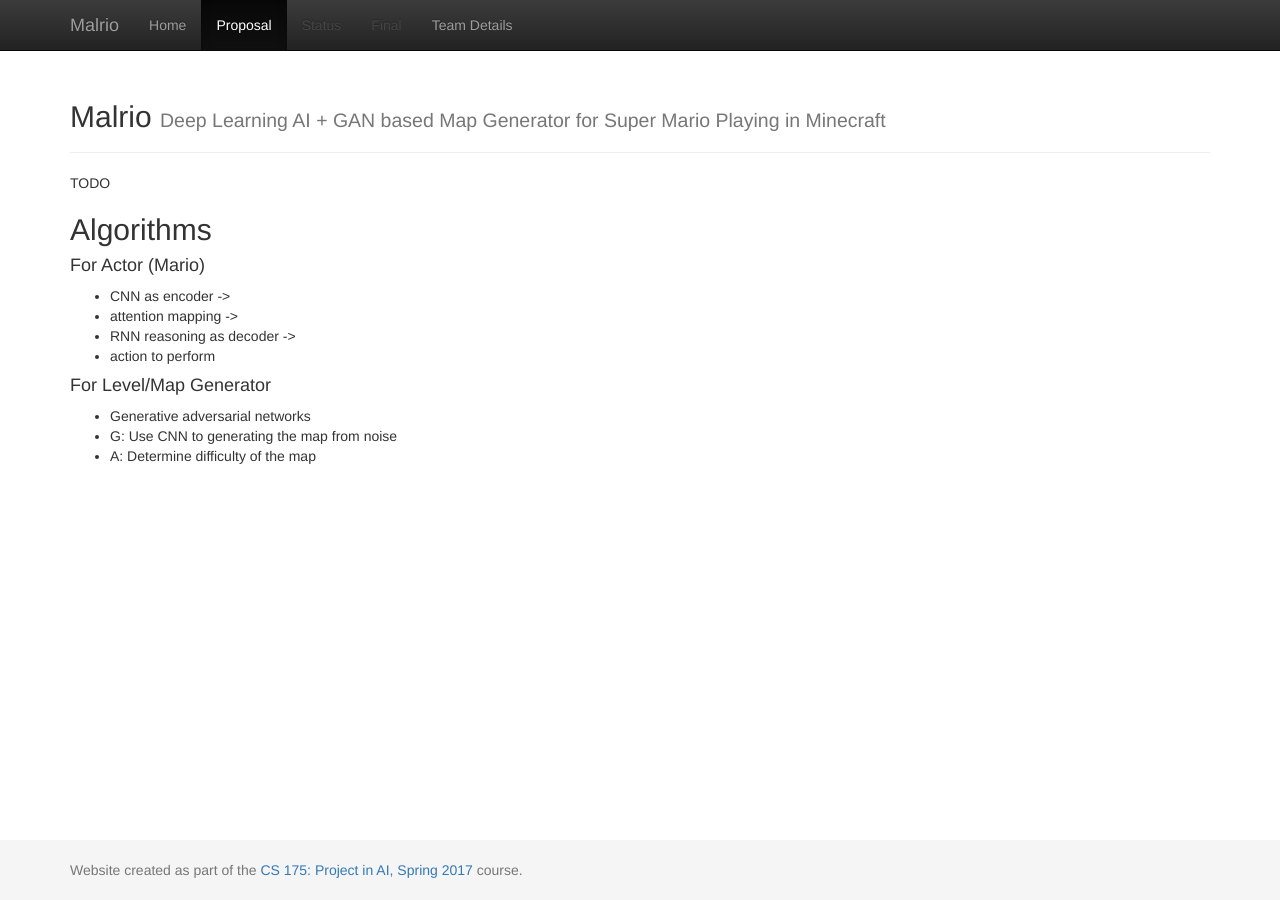
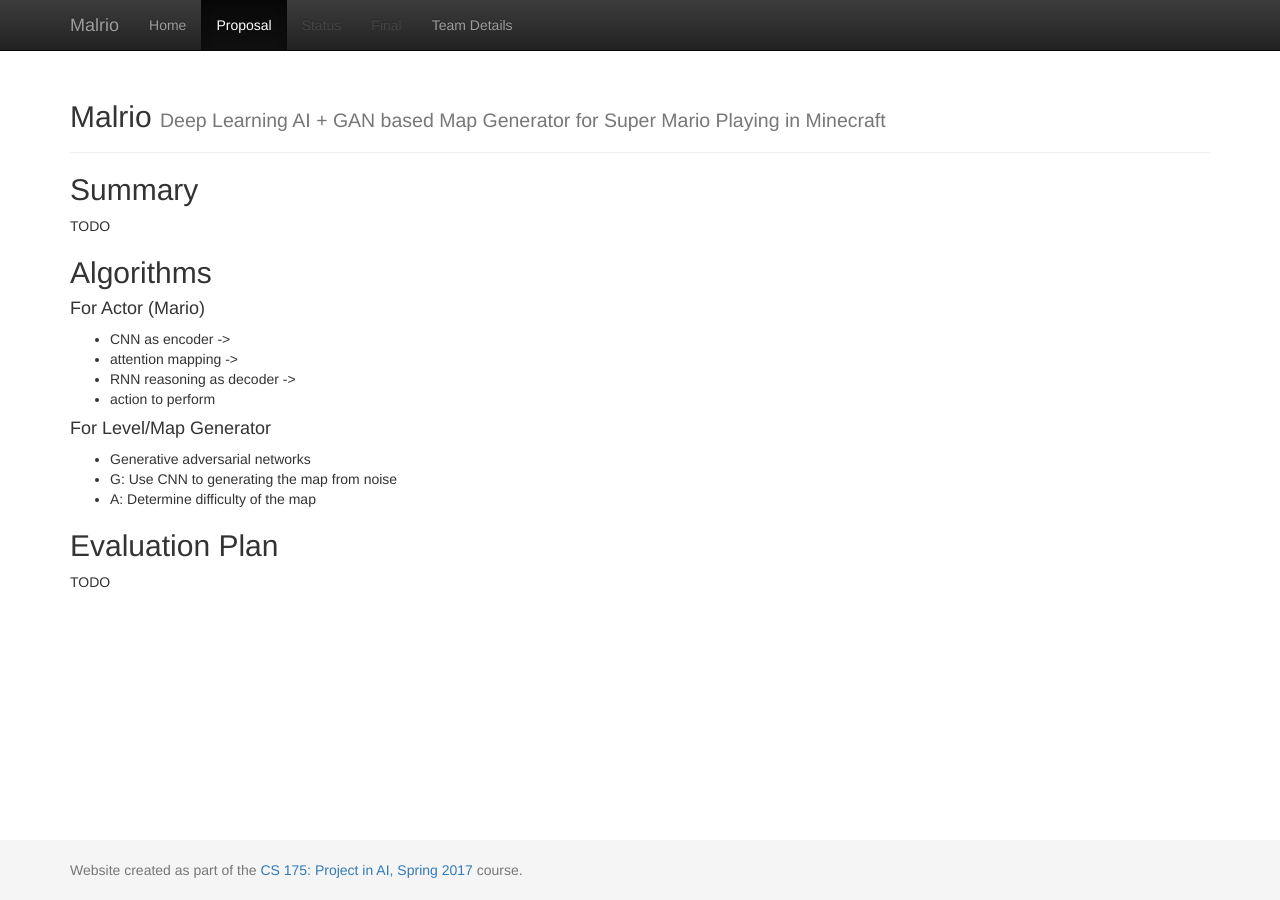
Before and after one commit to Malmactor/malrio, a Jekyll site: the page built from docs/proposal.md, in a window 1280 px wide. Built offline with Jekyll 4.4.1, drawn with Linux system fonts in a browser that asks for light colours.

Commit message:
Update proposal.md

```diff
--- a/docs/proposal.md
+++ b/docs/proposal.md
@@ -3,8 +3,8 @@ layout: default
 title: Proposal
 ---
 
+## Summary
 TODO
-
 
 ## Algorithms
 
@@ -18,3 +18,6 @@ TODO
  - Generative adversarial networks
  - G: Use CNN to generating the map from noise
  - A: Determine difficulty of the map
+
+## Evaluation Plan
+TODO
```
